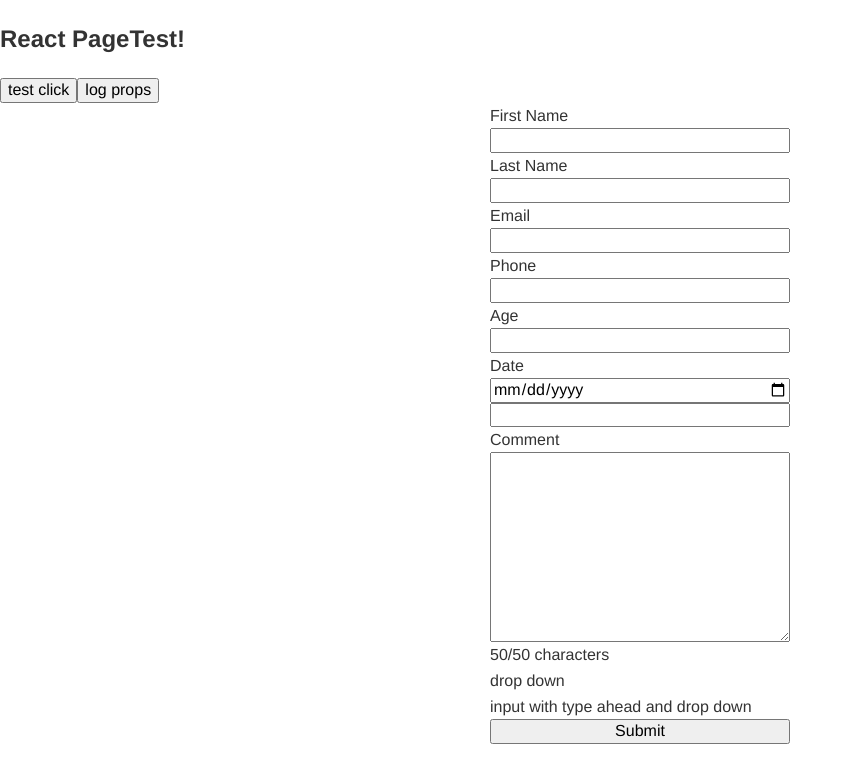
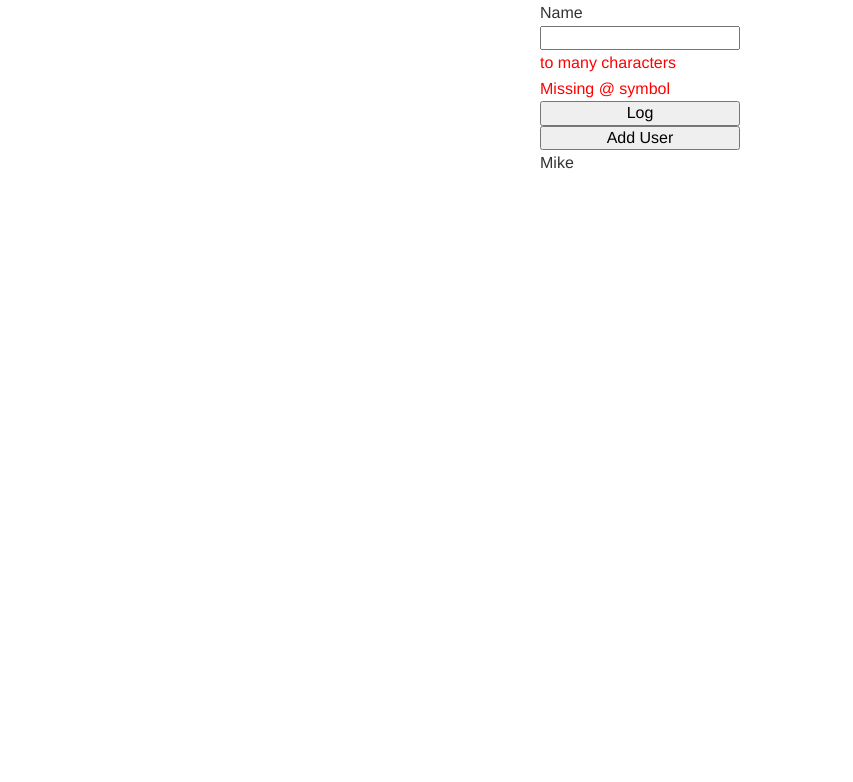
Before and after one commit to alancurtis5000/react-webpack-sass-jest-redux-router-extras-01, a React app: page / in a window 1280 px wide. Shown: the top 782 px of the page, without its empty margins (0-853 px from the left). Built offline with nearby package versions, Linux system fonts and the light colour scheme.

Commit message:
changing to fakeUser example

```diff
--- /dev/null
+++ b/src/actions/fakeUsers.js
@@ -0,0 +1,8 @@
+
+export const UPDATE_FAKE_USER_NAME = "UPDATE_FAKE_USER_NAME";
+export const updateFakeUserName = ( e ) => {
+  return {
+    type: UPDATE_FAKE_USER_NAME,
+    payload: e.target.value
+  }
+}
--- /dev/null
+++ b/src/components/PageFakeUser.js
@@ -0,0 +1,34 @@
+import React from 'react';
+import { connect } from 'react-redux';
+import { updateFakeUserName } from '../actions/fakeUsers';
+import map from 'lodash/map';
+import InputBasic from './InputBasic';
+
+export const PageFakeUser = (props) => {
+  const renderUsers = () => {
+    return map( props.fakeUsers.usersList, (user, i)=>( <div className="user" key={i}> {user.name} </div>));
+  };
+
+  return (
+    <div className="PageFakeUser" style={{display:"flex", flexDirection:"column", maxWidth:"200px", margin:"auto"}}>
+      <InputBasic label={"Name"} value={props.fakeUsers.newUser.name} id={"name"} type={'text'} handleOnChange={props.updateFakeUserName}/>
+      <button onClick={()=>console.log(props.fakeUsers)}>Log</button>
+      <button onClick={()=>console.log("add user")}>Add User</button>
+      <div className="user-list">
+        {renderUsers()}
+      </div>
+    </div>
+  )
+}
+
+const mapDispatchToProps = {
+  updateFakeUserName
+};
+
+function mapStateToProps(state) {
+  return {
+    fakeUsers: state.fakeUsers
+  };
+};
+
+export default connect(mapStateToProps, mapDispatchToProps)(PageFakeUser);
--- /dev/null
+++ b/src/reducers/fakeUsers.js
@@ -0,0 +1,21 @@
+import {
+  UPDATE_FAKE_USER_NAME
+ } from '../actions/fakeUsers';
+
+export const initalState = {
+  newUser:{
+    name:''
+  },
+  usersList:[
+    {name:'Mike'}
+  ]
+}
+
+export default (state = initalState, action) => {
+  switch (action.type) {
+    case UPDATE_FAKE_USER_NAME:
+      return  {...state, newUser:{name:action.payload}};
+    default:
+      return state;
+  }
+};
--- a/src/routers/AppRouter.js
+++ b/src/routers/AppRouter.js
@@ -2,12 +2,12 @@ import React from 'react';
 import { BrowserRouter, Route, Switch} from 'react-router-dom';
 import PageNotFound from '../components/PageNotFound';
 import PageStyleGuide from '../components/PageStyleGuide';
-import PageTest from '../components/PageTest';
+import PageFakeUser from '../components/PageFakeUser';
 
 const AppRouter = () => (
   <BrowserRouter >
     <Switch>
-      <Route path="/" exact component={PageTest}/>
+      <Route path="/" exact component={PageFakeUser}/>
       <Route path="/style" component={PageStyleGuide}/>
       <Route component={PageNotFound} />
     </Switch>
--- a/src/store/configureStore.js
+++ b/src/store/configureStore.js
@@ -1,13 +1,13 @@
 import { createStore, combineReducers, applyMiddleware, compose } from 'redux';
 import thunk from 'redux-thunk';
-import pageTestReducer from '../reducers/pageTest';
+import fakeUsersReducer from '../reducers/fakeUsers';
 
 const composeEnhancers = window.__REDUX_DEVTOOLS_EXTENSION_COMPOSE__ || compose;
 
 export default () => {
   const store = createStore(
     combineReducers({
-      pageTest: pageTestReducer
+      fakeUsers: fakeUsersReducer
     }),
     composeEnhancers(applyMiddleware(thunk))
   );
```
